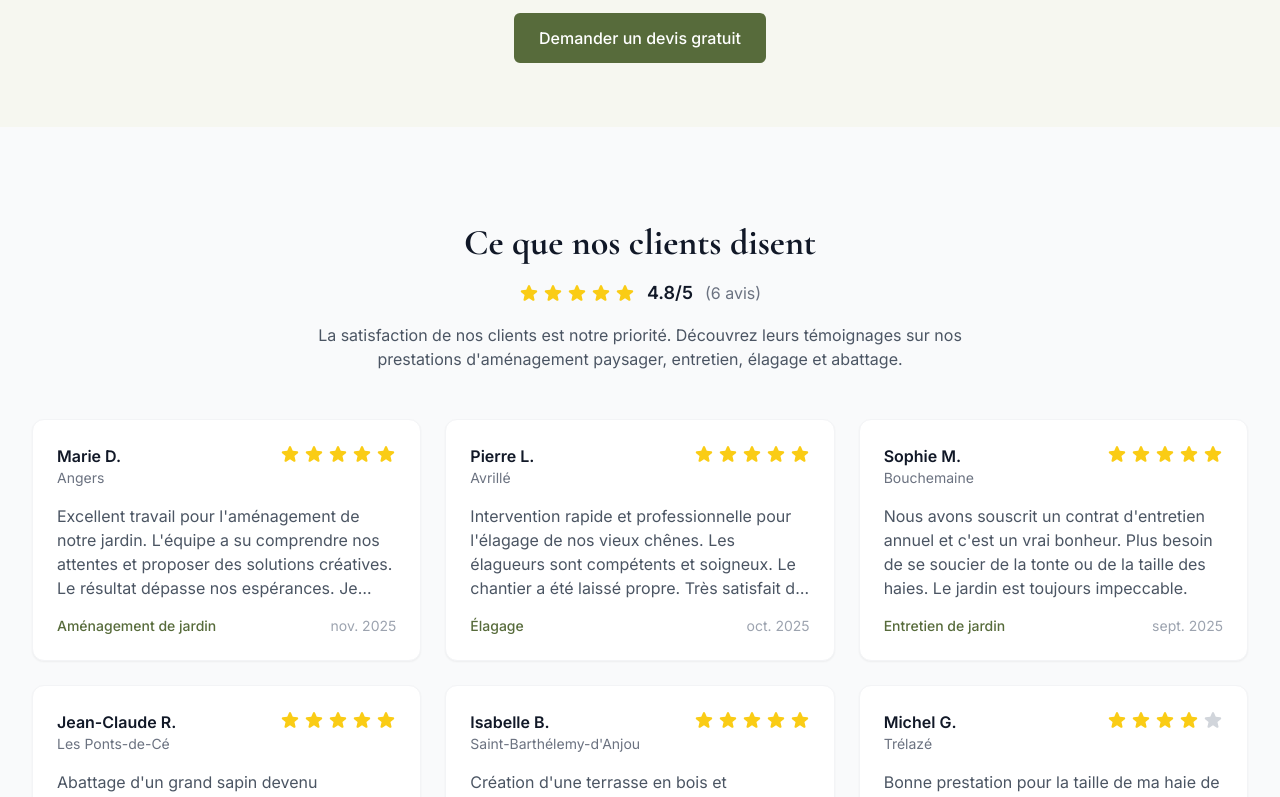
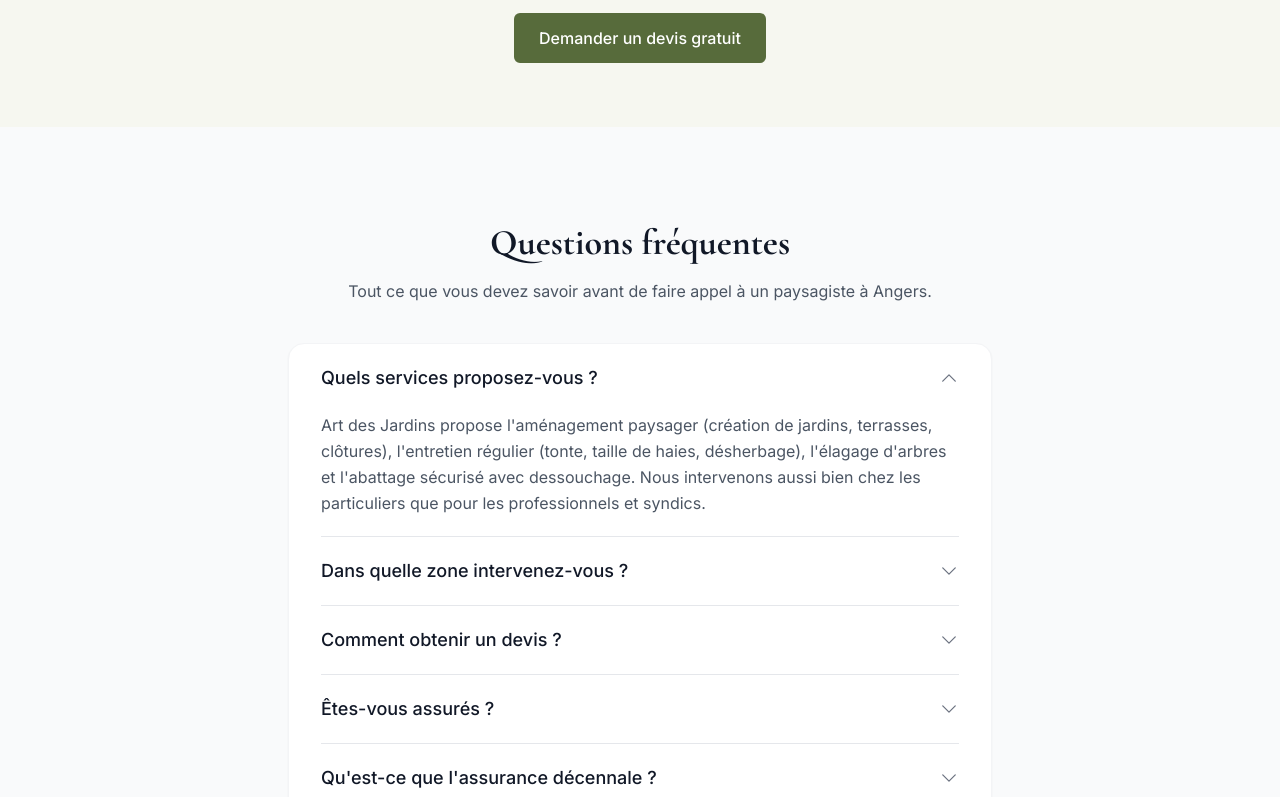
Before and after one commit to Bidiche49/art-des-jardins, a Next.js app in the folder apps/vitrine/: page / in a window 1280 px wide. Shown: the part 4700-5497 px from the top of the page. Built offline with nearby package versions, Linux system fonts and the light colour scheme; no server answers.

Commit message:
fix(vitrine): retirer testimonials fake de la homepage
Le composant reste disponible pour quand on aura de vrais avis clients.

```diff
--- a/apps/vitrine/src/app/page.tsx
+++ b/apps/vitrine/src/app/page.tsx
@@ -7,7 +7,6 @@ import { StatsCounter } from '@/components/ui/StatsCounter';
 import { PhotoGallery } from '@/components/ui/PhotoGallery';
 import { AnimateOnScroll } from '@/components/ui/AnimateOnScroll';
 import { BeforeAfterSection } from '@/components/BeforeAfterSection';
-import { Testimonials } from '@/components/Testimonials';
 import { serviceCardImages, getSrcSet, getDefaultSrc, getImage } from '@/lib/images-manifest';
 import { IconRcPro, IconDecennale, IconExperience, IconDevis48h, IconZone30km, IconInstagram, IconEuro } from '@/lib/icons';
 
@@ -183,9 +182,6 @@ export default function HomePage() {
         </div>
       </section>
 
-      {/* Témoignages */}
-      <Testimonials />
-
       {/* FAQ */}
       <HomeFAQ />
 
```
